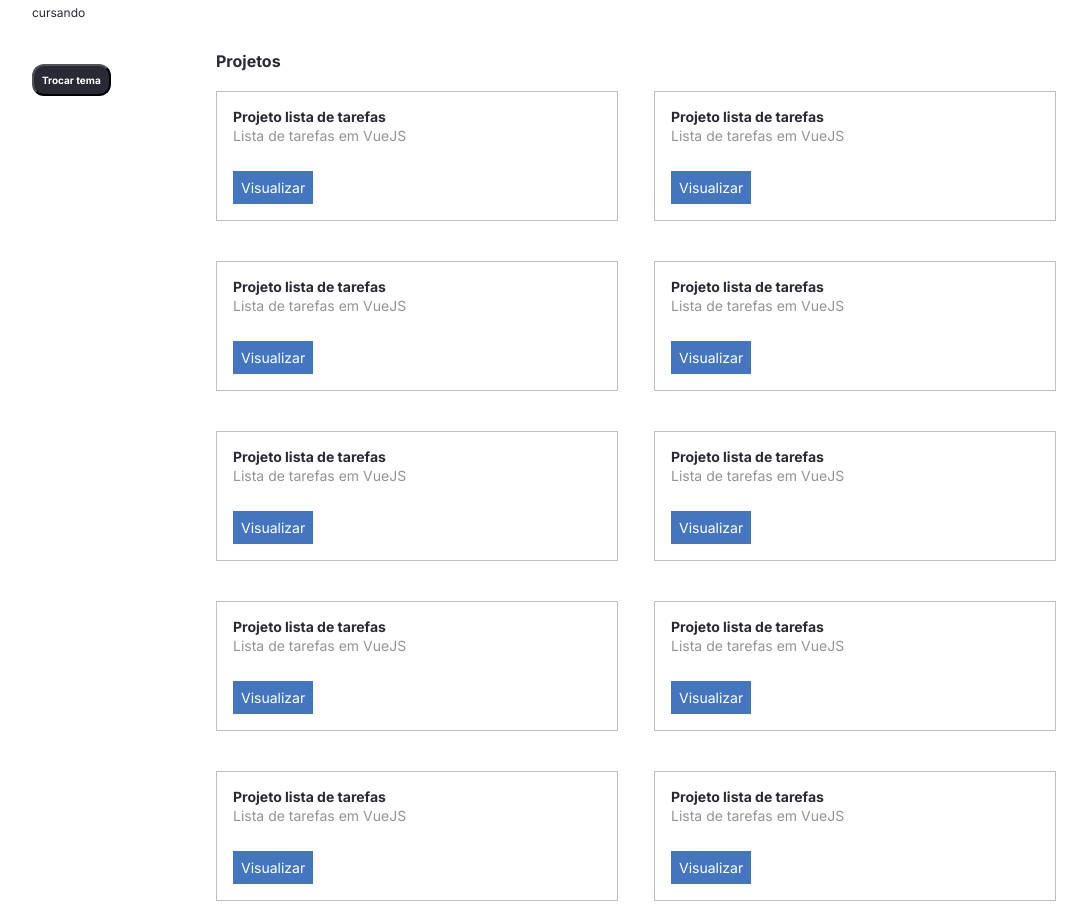
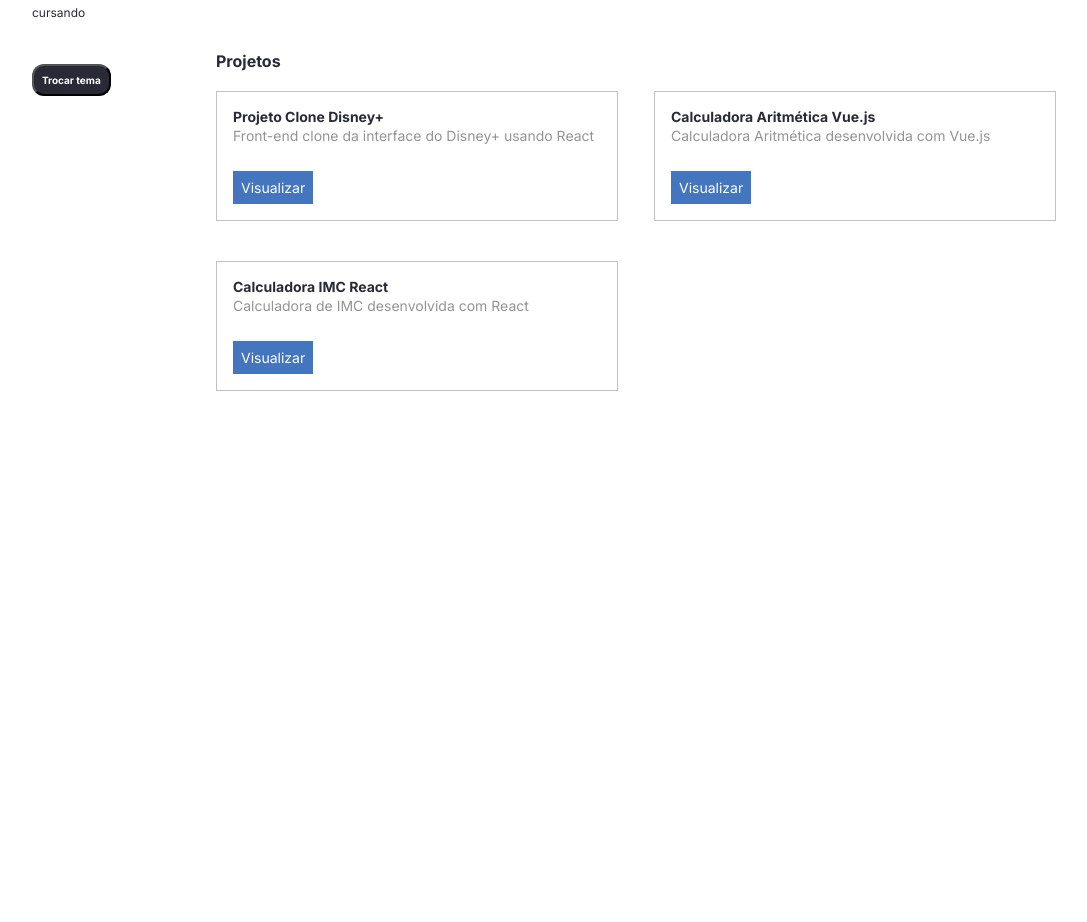
Before and after one commit to viniciussilva2504/portfolio, a React (Create React App) app: page / in a window 1280 px wide. Shown: the part 350-1272 px from the top of the page, without its empty margins (96-1183 px from the left). After the commit the page ends 821 px from the top, so only its background shows below. Built offline with nearby package versions, Linux system fonts and the light colour scheme.

Commit message:
setup insert proj

```diff
--- a/src/components/Projeto/index.tsx
+++ b/src/components/Projeto/index.tsx
@@ -1,16 +1,55 @@
+import { Card, LinkBotao } from './styles'
+import Title from '../title'
 import Paragrafo from '../Paragrafo'
-import Title from '../title'
 
-import { Card, LinkBotao } from './styles'
-
-const Projeto = () => {
+export const ProjetoDisneyPlus = () => {
   return (
     <Card>
-      <Title>Projeto lista de tarefas</Title>
-      <Paragrafo tipo="secundario">Lista de tarefas em VueJS</Paragrafo>
-      <LinkBotao>Visualizar</LinkBotao>
+      <Title>Projeto Clone Disney+</Title>
+      <Paragrafo tipo="secundario">
+        Front-end clone da interface do Disney+ usando React
+      </Paragrafo>
+      <LinkBotao
+        href="https://clone-disneyplus-mu-two.vercel.app/"
+        target="_blank"
+        rel="noopener noreferrer"
+      >
+        Visualizar
+      </LinkBotao>
     </Card>
   )
 }
-
-export default Projeto
+export const CalculadoraAritmetica = () => {
+  return (
+    <Card>
+      <Title>Calculadora Aritmética Vue.js</Title>
+      <Paragrafo tipo="secundario">
+        Calculadora Aritmética desenvolvida com Vue.js
+      </Paragrafo>
+      <LinkBotao
+        href="https://calculadora-vuejs-theta.vercel.app/"
+        target="_blank"
+        rel="noopener noreferrer"
+      >
+        Visualizar
+      </LinkBotao>
+    </Card>
+  )
+}
+export const CalculadoraImcReact = () => {
+  return (
+    <Card>
+      <Title>Calculadora IMC React</Title>
+      <Paragrafo tipo="secundario">
+        Calculadora de IMC desenvolvida com React
+      </Paragrafo>
+      <LinkBotao
+        href="https://calc-imc-reactjs-jade.vercel.app/"
+        target="_blank"
+        rel="noopener noreferrer"
+      >
+        Visualizar
+      </LinkBotao>
+    </Card>
+  )
+}
--- a/src/components/title/styles.ts
+++ b/src/components/title/styles.ts
@@ -1,6 +1,6 @@
 import { JSX } from 'react/jsx-runtime'
 import styled from 'styled-components'
-import { Props } from '.'
+import { Props } from './index'
 
 import React from 'react'
 
--- a/src/containers/Projetos/index.tsx
+++ b/src/containers/Projetos/index.tsx
@@ -1,4 +1,8 @@
-import Projeto from '../../components/Projeto'
+import {
+  CalculadoraAritmetica,
+  CalculadoraImcReact,
+  ProjetoDisneyPlus
+} from '../../components/Projeto'
 import Title from '../../components/title'
 
 import { Lista } from './styles'
@@ -9,40 +13,13 @@ const projetos = () => (
     <br />
     <Lista>
       <li>
-        <Projeto />
+        <ProjetoDisneyPlus />
       </li>
       <li>
-        <Projeto />
+        <CalculadoraAritmetica />
       </li>
       <li>
-        <Projeto />
-      </li>
-      <li>
-        <Projeto />
-      </li>
-      <li>
-        <Projeto />
-      </li>
-      <li>
-        <Projeto />
-      </li>
-      <li>
-        <Projeto />
-      </li>
-      <li>
-        <Projeto />
-      </li>
-      <li>
-        <Projeto />
-      </li>
-      <li>
-        <Projeto />
-      </li>
-      <li>
-        <Projeto />
-      </li>
-      <li>
-        <Projeto />
+        <CalculadoraImcReact />
       </li>
     </Lista>
   </section>
--- /dev/null
+++ b/src/containers/Sobres/index.tsx
@@ -0,0 +1 @@
+import Title from '../../components/title'
```
